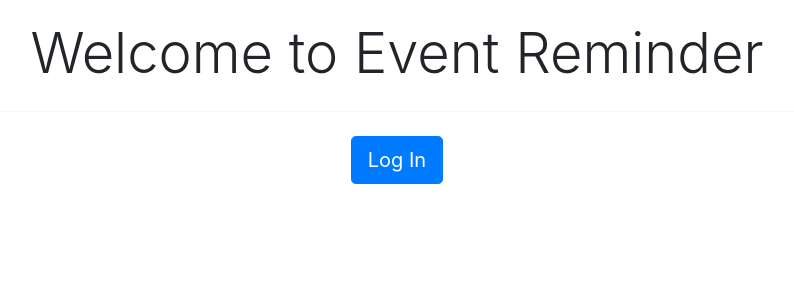
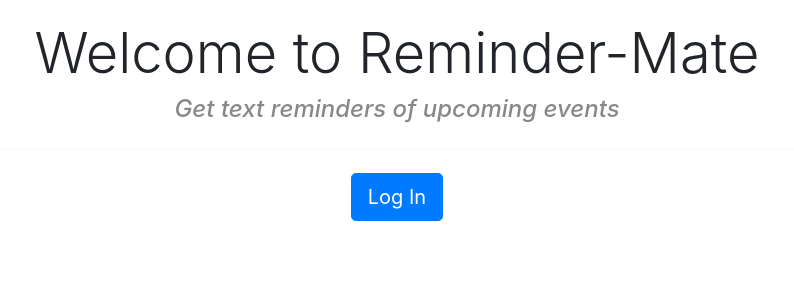
Before and after one commit to lkleinbrodt/event_reminder, a Flask app: page / in a window 1280 px wide. Shown: the part 80-380 px from the top of the page, without its empty margins (243-1037 px from the left). Run offline with Flask 3, Linux system fonts and the light colour scheme; parts of the project's set-up code (start-up, migrations or seed data) failed here and were passed over; some libraries are stand-ins or nearby versions.

Commit message:
update landing page

```diff
--- a/app/templates/index.html
+++ b/app/templates/index.html
@@ -2,7 +2,8 @@
 
 {% block content %}
     <div class="text-center">
-        <h1 class="display-4">Welcome to Event Reminder</h1>
+        <h1 class="display-4">Welcome to Reminder-Mate</h1>
+        <h4 class="display-7" style="font-style: italic; color: #888888;">Get text reminders of upcoming events</h4>
         <hr class="my-4">
         <a class="btn btn-primary btn-lg" href="{{ url_for('login') }}" role="button">Log In</a>
     </div>
```
